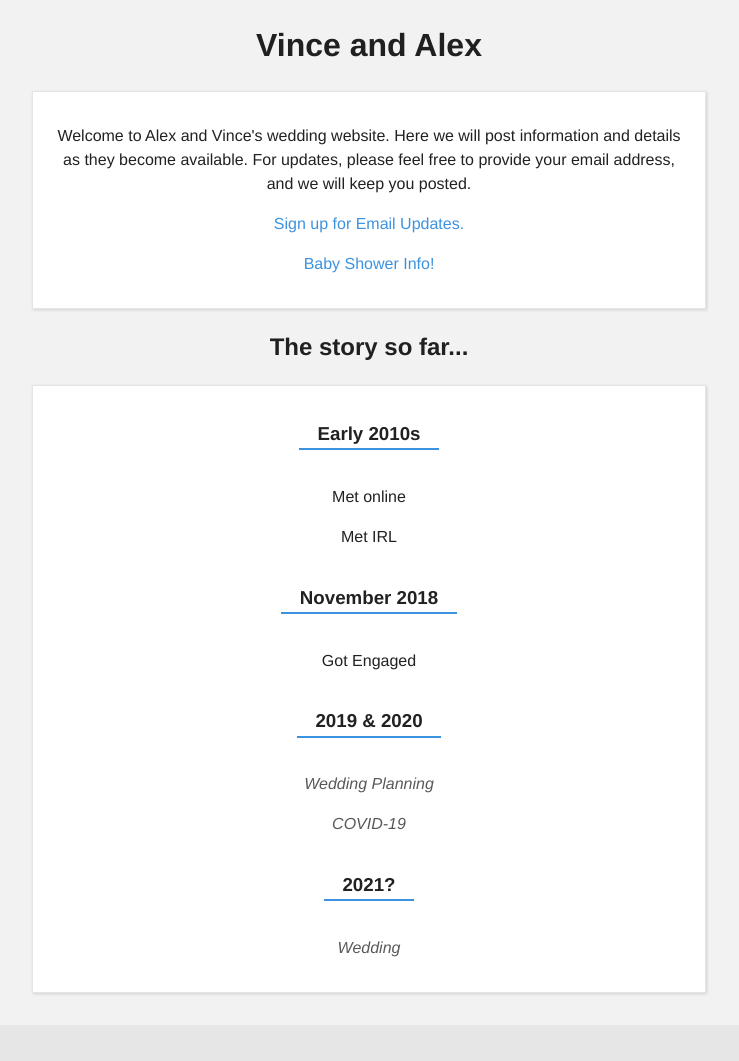
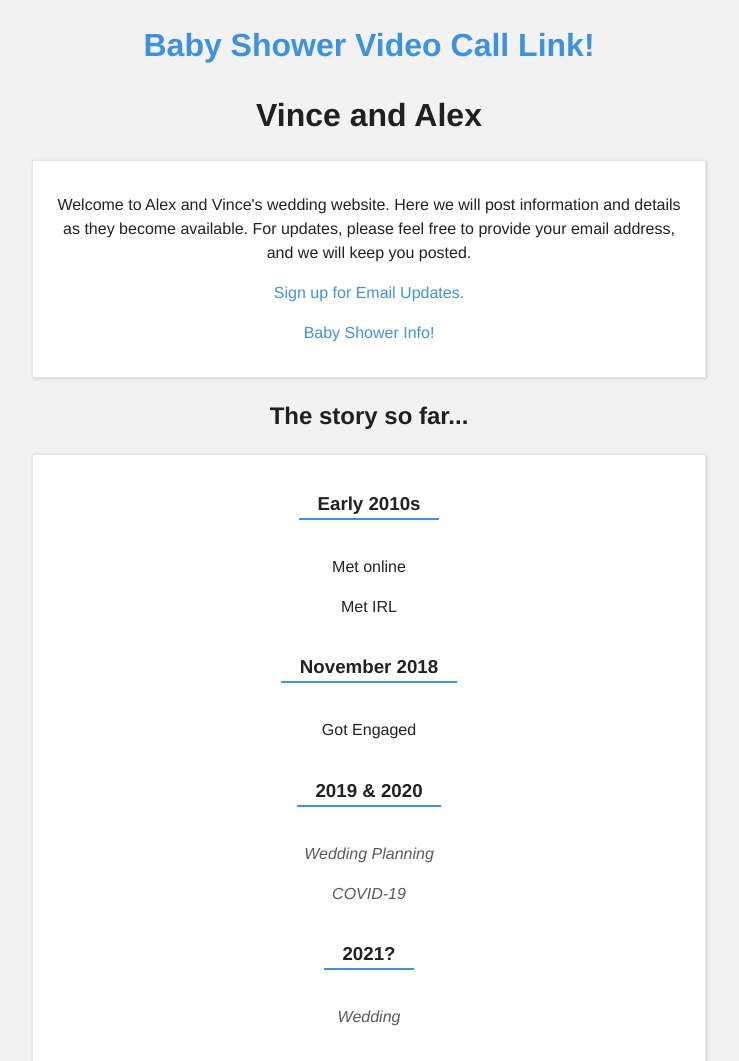
Before and after one commit to pale2hall/VinceAndAlex, a website: page assets/views/index.html in a window 1280 px wide. Shown: the top 1061 px of the page, without its empty margins (271-1010 px from the left). Drawn offline with Linux system fonts and the light colour scheme.

Commit message:
Update index.html

```diff
--- a/assets/views/index.html
+++ b/assets/views/index.html
@@ -6,6 +6,7 @@
     <link href="/styles/style.css" rel="stylesheet" type="text/css">
   </head>
   <body>
+      <h1 class="baby-shower-link"><a href="https://meet.google.com/bwf-ivmh-ucm">Baby Shower Video Call Link!</a></h1>
     <h1>Vince and Alex</h1>
     <div class="card">
       <p>Welcome to Alex and Vince's wedding website.  Here we will post information and details as they become available.  For updates, please feel free to provide your email address, and we will keep you posted.</p>
```
